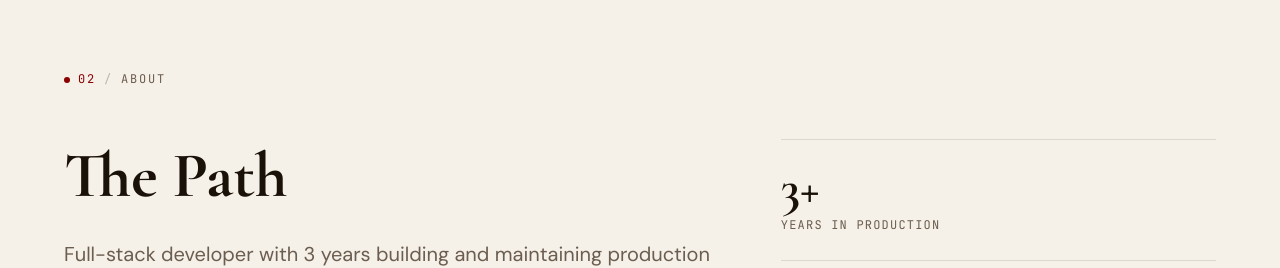
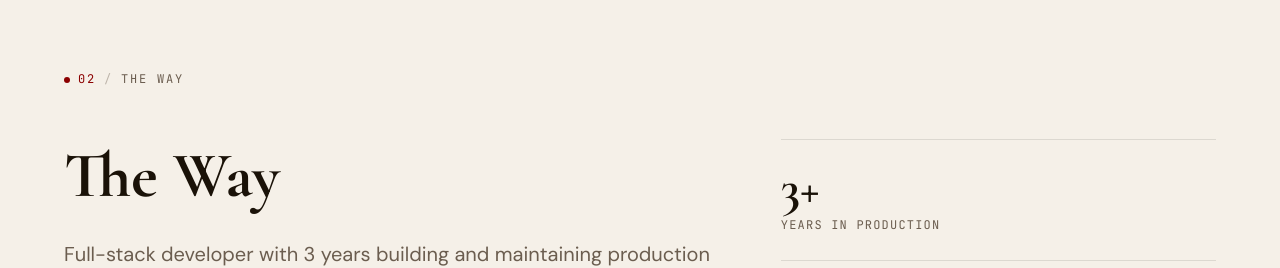
Before and after one commit to Anan-Saleh-1995/portfolio, a React (Vite) app: page / in a window 1280 px wide. Shown: the part 864-1132 px from the top of the page. Built offline with nearby package versions, Linux system fonts and the light colour scheme.

Commit message:
refactor: convert about to the way

```diff
--- a/src/features/about/About.tsx
+++ b/src/features/TheWay/TheWay.tsx
@@ -1,5 +1,5 @@
 import { SectionLabel } from "@/shared/ui/SectionLabel";
-import styles from "./About.module.css";
+import styles from "./TheWay.module.css";
 
 const STATS = [
   { value: "3+", label: "Years in production" },
@@ -7,17 +7,17 @@ const STATS = [
   { value: "∞", label: "Commits to craft" },
 ];
 
-export const About = () => (
-  <section id="about" className={styles.root}>
+export const TheWay = () => (
+  <section id="the-way" className={styles.root}>
     <div className={styles.container}>
       <div data-animate>
-        <SectionLabel number="02" title="About" />
+        <SectionLabel number="02" title="The Way" />
       </div>
 
       <div className={styles.grid}>
         <div className={styles.content}>
           <h2 className={styles.heading} data-animate>
-            The Path
+            The Way
           </h2>
           <p className={styles.bio} data-animate>
             Full-stack developer with 3 years building and maintaining
--- a/src/features/hero/HeroOverlay.tsx
+++ b/src/features/hero/HeroOverlay.tsx
@@ -21,7 +21,7 @@ export const HeroOverlay = () => (
       </p>
 
       <div className={styles.ctas} data-animate>
-        <a href="#about" className={styles.ctaPrimary}>
+        <a href="#the-way" className={styles.ctaPrimary}>
           Explore
         </a>
         <a
@@ -36,7 +36,7 @@ export const HeroOverlay = () => (
     </div>
 
     <a
-      href="#about"
+      href="#the-way"
       className={styles.scrollCue}
       data-animate
       aria-label="Scroll down"
--- a/src/features/nav/Nav.tsx
+++ b/src/features/nav/Nav.tsx
@@ -7,7 +7,7 @@ import { useEscapeKey } from "@/shared/lib/useEscapeKey";
 import styles from "./Nav.module.css";
 
 const NAV_LINKS = [
-  { href: "#about", label: "About" },
+  { href: "#the-way", label: "The Way" },
   { href: "#arsenal", label: "Arsenal" },
   { href: "#forge", label: "Forge" },
   { href: "#contact", label: "Engagement" },
--- a/src/pages/Home/index.tsx
+++ b/src/pages/Home/index.tsx
@@ -1,6 +1,6 @@
 import { Nav } from "@/features/nav/Nav";
 import { Hero } from "@/features/hero/Hero";
-import { About } from "@/features/about/About";
+import { TheWay } from "@/features/TheWay/TheWay";
 import { Arsenal } from "@/features/arsenal/Arsenal";
 import { Forge } from "@/features/forge/Forge";
 import { Contact } from "@/features/contact/Contact";
@@ -12,7 +12,7 @@ export const Home = () => (
     <Nav />
     <main className={styles.root}>
       <Hero />
-      <About />
+      <TheWay />
       <Arsenal />
       <Forge />
       <Contact />
--- a/src/shared/lib/useScrollAnimations.ts
+++ b/src/shared/lib/useScrollAnimations.ts
@@ -20,7 +20,7 @@ export const useScrollAnimations = () => {
 
     const ctx = gsap.context(() => {
       heroEntrance();
-      revealSection("about");
+      revealSection("the-way");
       revealSection("arsenal");
       revealSection("forge");
       revealSection("contact");
```
Also changed, not shown: src/features/TheWay/TheWay.module.css (renamed from src/features/about/About.module.css).
